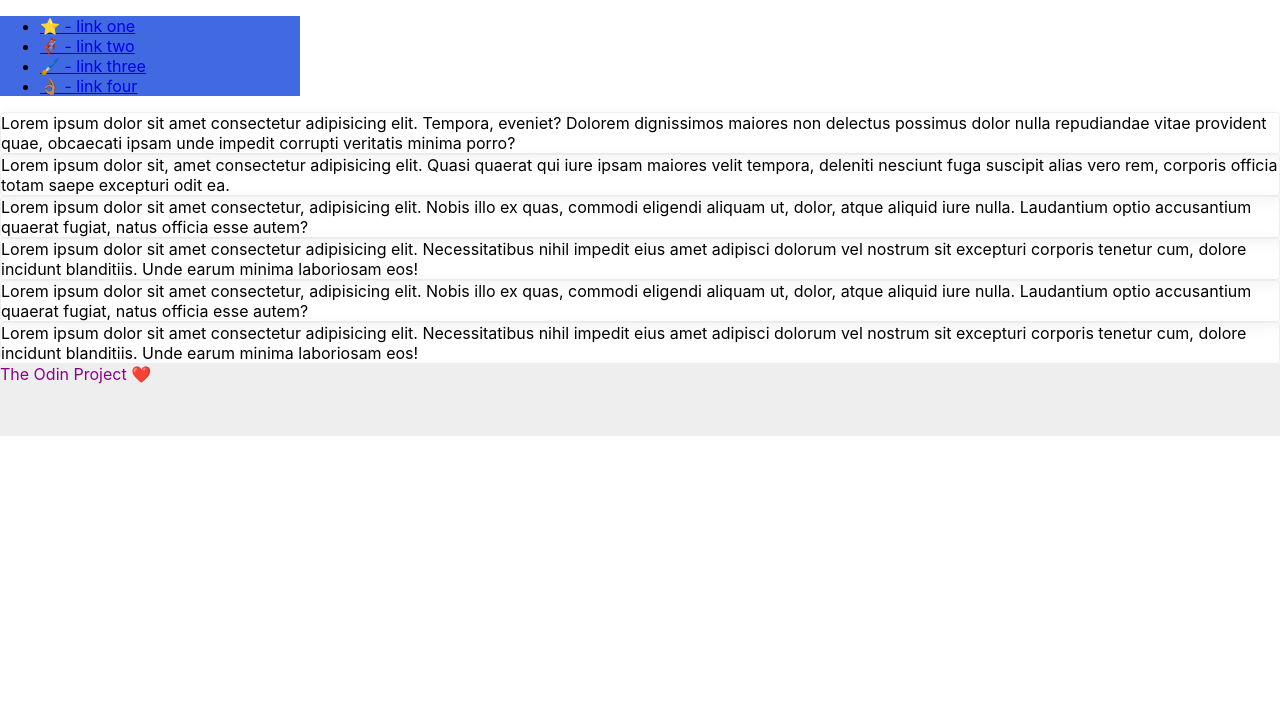
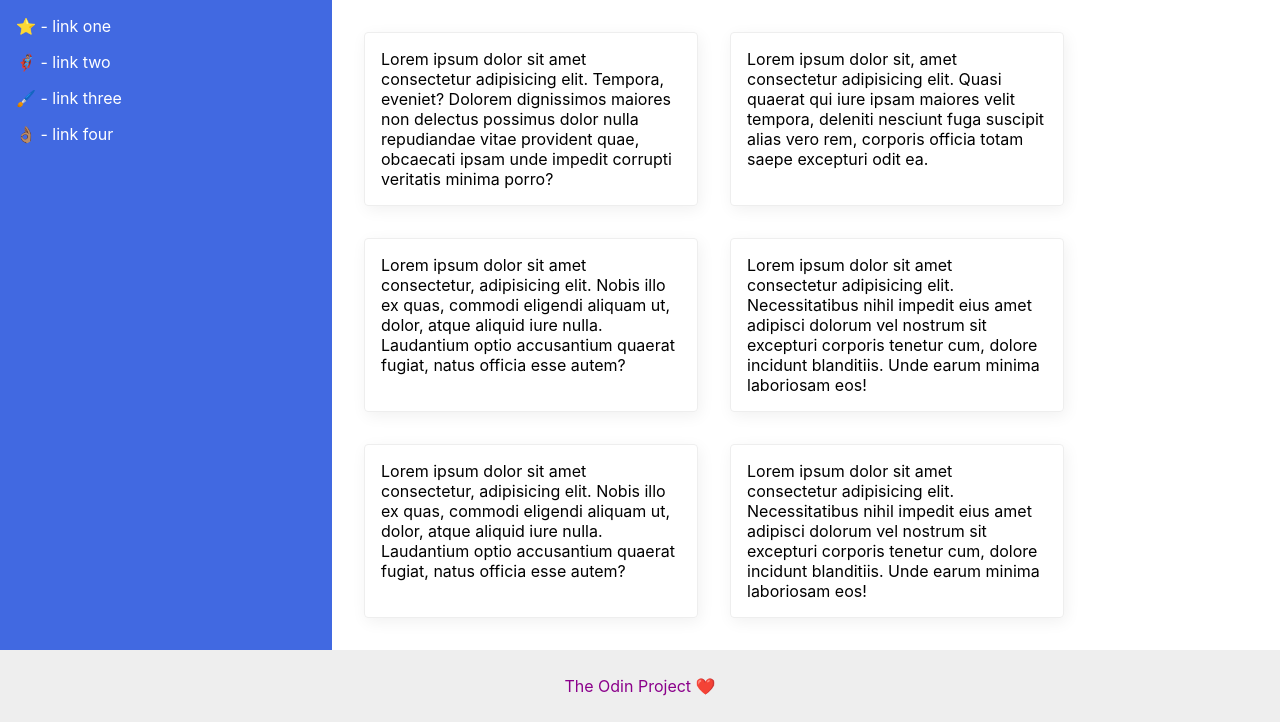
Before and after one commit to erikbaxstrom/13--Odin-CSS-flex, a plain HTML site: page 07-flex-layout-2/index.html in a window 1280 px wide. Shown: the part 72-800 px from the top of the page. Drawn offline with Linux system fonts and the light colour scheme.

Commit message:
completed 07

```diff
--- a/07-flex-layout-2/index.html
+++ b/07-flex-layout-2/index.html
@@ -1,5 +1,6 @@
 <!DOCTYPE html>
 <html lang="en">
+
 <head>
   <meta charset="UTF-8">
   <meta http-equiv="X-UA-Compatible" content="IE=edge">
@@ -7,11 +8,12 @@
   <title>The Holy Grail</title>
   <link rel="stylesheet" href="style.css">
 </head>
+
 <body>
   <div class="header">
     MY AWESOME WEBSITE
   </div>
-
+  <div class="content">
     <div class="sidebar">
       <ul>
         <li><a href="google.com">⭐ - link one</a></li>
@@ -20,16 +22,31 @@
         <li><a href="google.com">👌🏽 - link four</a></li>
       </ul>
     </div>
-
-  <div class="card">Lorem ipsum dolor sit amet consectetur adipisicing elit. Tempora, eveniet? Dolorem dignissimos maiores non delectus possimus dolor nulla repudiandae vitae provident quae, obcaecati ipsam unde impedit corrupti veritatis minima porro?</div>
-  <div class="card">Lorem ipsum dolor sit, amet consectetur adipisicing elit. Quasi quaerat qui iure ipsam maiores velit tempora, deleniti nesciunt fuga suscipit alias vero rem, corporis officia totam saepe excepturi odit ea.</div>
-  <div class="card">Lorem ipsum dolor sit amet consectetur, adipisicing elit. Nobis illo ex quas, commodi eligendi aliquam ut, dolor, atque aliquid iure nulla. Laudantium optio accusantium quaerat fugiat, natus officia esse autem?</div>
-  <div class="card">Lorem ipsum dolor sit amet consectetur adipisicing elit. Necessitatibus nihil impedit eius amet adipisci dolorum vel nostrum sit excepturi corporis tenetur cum, dolore incidunt blanditiis. Unde earum minima laboriosam eos!</div>
-  <div class="card">Lorem ipsum dolor sit amet consectetur, adipisicing elit. Nobis illo ex quas, commodi eligendi aliquam ut, dolor, atque aliquid iure nulla. Laudantium optio accusantium quaerat fugiat, natus officia esse autem?</div>
-  <div class="card">Lorem ipsum dolor sit amet consectetur adipisicing elit. Necessitatibus nihil impedit eius amet adipisci dolorum vel nostrum sit excepturi corporis tenetur cum, dolore incidunt blanditiis. Unde earum minima laboriosam eos!</div>
-
+    <div class="cards">
+      <div class="card">Lorem ipsum dolor sit amet consectetur adipisicing elit. Tempora, eveniet? Dolorem dignissimos
+        maiores non delectus possimus dolor nulla repudiandae vitae provident quae, obcaecati ipsam unde impedit
+        corrupti
+        veritatis minima porro?</div>
+      <div class="card">Lorem ipsum dolor sit, amet consectetur adipisicing elit. Quasi quaerat qui iure ipsam maiores
+        velit tempora, deleniti nesciunt fuga suscipit alias vero rem, corporis officia totam saepe excepturi odit ea.
+      </div>
+      <div class="card">Lorem ipsum dolor sit amet consectetur, adipisicing elit. Nobis illo ex quas, commodi eligendi
+        aliquam ut, dolor, atque aliquid iure nulla. Laudantium optio accusantium quaerat fugiat, natus officia esse
+        autem?</div>
+      <div class="card">Lorem ipsum dolor sit amet consectetur adipisicing elit. Necessitatibus nihil impedit eius amet
+        adipisci dolorum vel nostrum sit excepturi corporis tenetur cum, dolore incidunt blanditiis. Unde earum minima
+        laboriosam eos!</div>
+      <div class="card">Lorem ipsum dolor sit amet consectetur, adipisicing elit. Nobis illo ex quas, commodi eligendi
+        aliquam ut, dolor, atque aliquid iure nulla. Laudantium optio accusantium quaerat fugiat, natus officia esse
+        autem?</div>
+      <div class="card">Lorem ipsum dolor sit amet consectetur adipisicing elit. Necessitatibus nihil impedit eius amet
+        adipisci dolorum vel nostrum sit excepturi corporis tenetur cum, dolore incidunt blanditiis. Unde earum minima
+        laboriosam eos!</div>
+    </div>
+  </div>
   <div class="footer">
     The Odin Project ❤️
   </div>
 </body>
+
 </html>
--- a/07-flex-layout-2/style.css
+++ b/07-flex-layout-2/style.css
@@ -2,27 +2,72 @@ body {
   font-family: -apple-system, BlinkMacSystemFont, 'Segoe UI', Roboto, Oxygen, Ubuntu, Cantarell, 'Open Sans', 'Helvetica Neue', sans-serif;
   margin: 0;
   min-height: 100vh;
+  display: flex;
+  flex-direction: column;
 }
 
 .header {
   height: 72px;
   background: darkmagenta;
   color: white;
+  font-weight: 900;
+  font-size: 32px;
+  padding-left: 16px;
+  display: flex;
+  align-items: center;
 }
 
 .footer {
   height: 72px;
   background: #eee;
   color: darkmagenta;
+  display: flex;
+  align-items: center;
+  justify-content: center;
+}
+
+.content {
+  /* flex: 1; */
+  display: flex;
 }
 
 .sidebar {
   width: 300px;
   background: royalblue;
+  flex-shrink: 0;
+  padding: 16px;
+  size: 24px;
+}
+
+.sidebar ul {
+    list-style: none;
+    /* display: flex;
+    flex-direction: column;
+    gap: 16px; */
+    padding:0;
+    margin:0;
+}
+
+.sidebar li {
+  margin-bottom: 16px;
+}
+
+.sidebar a {
+  text-decoration: none;
+  color: white;
+}
+
+.cards {
+  display: flex;
+  flex-flow: row wrap;
+  gap: 32px;
+  padding: 32px;
 }
 
 .card {
   border: 1px solid #eee;
   box-shadow: 2px 4px 16px rgba(0,0,0,.06);
   border-radius: 4px;
+  width: 300px;
+  padding: 16px;
 }
```
Also changed, not shown: 1 other file. Lines whose indentation alone changed are shown as unchanged.
